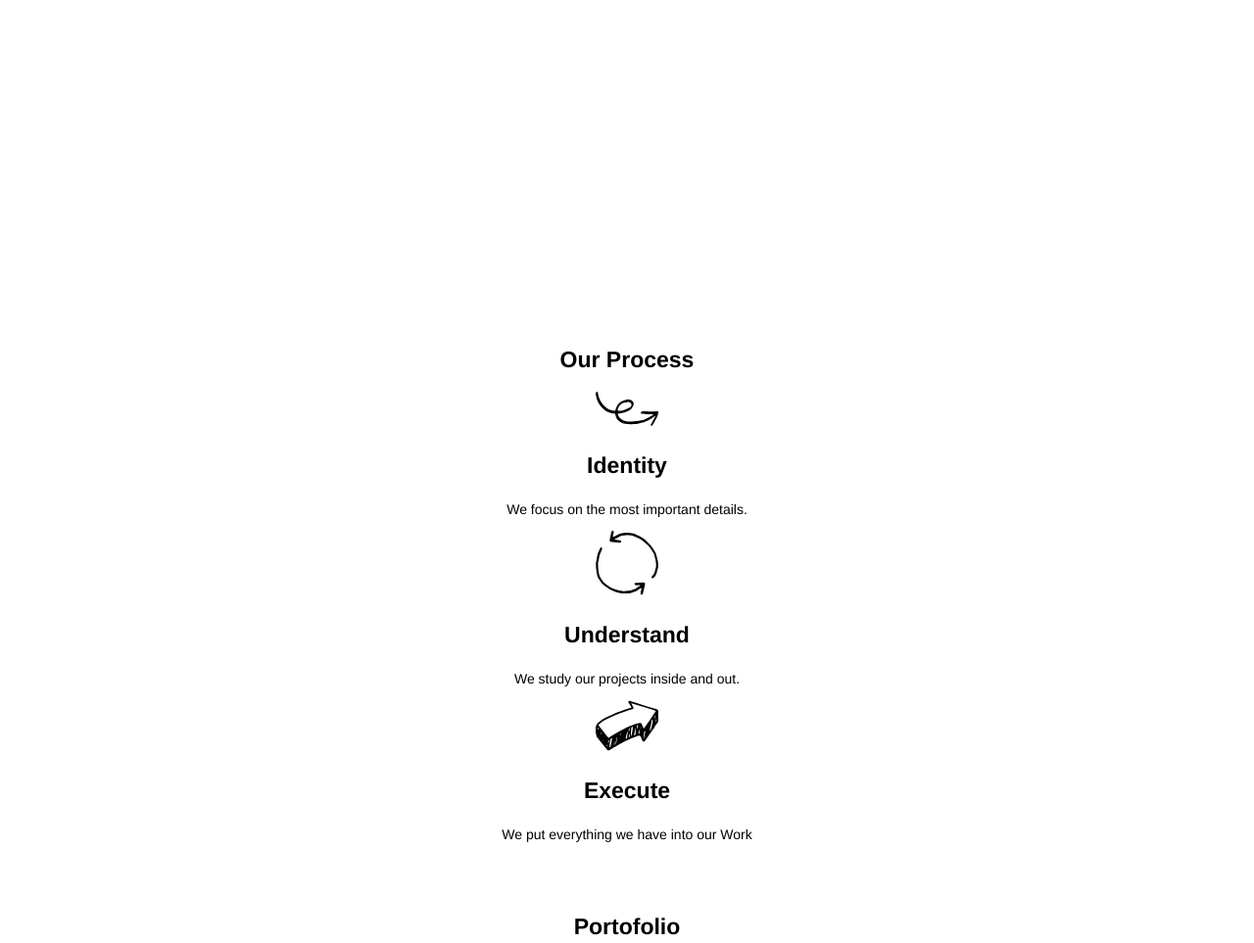
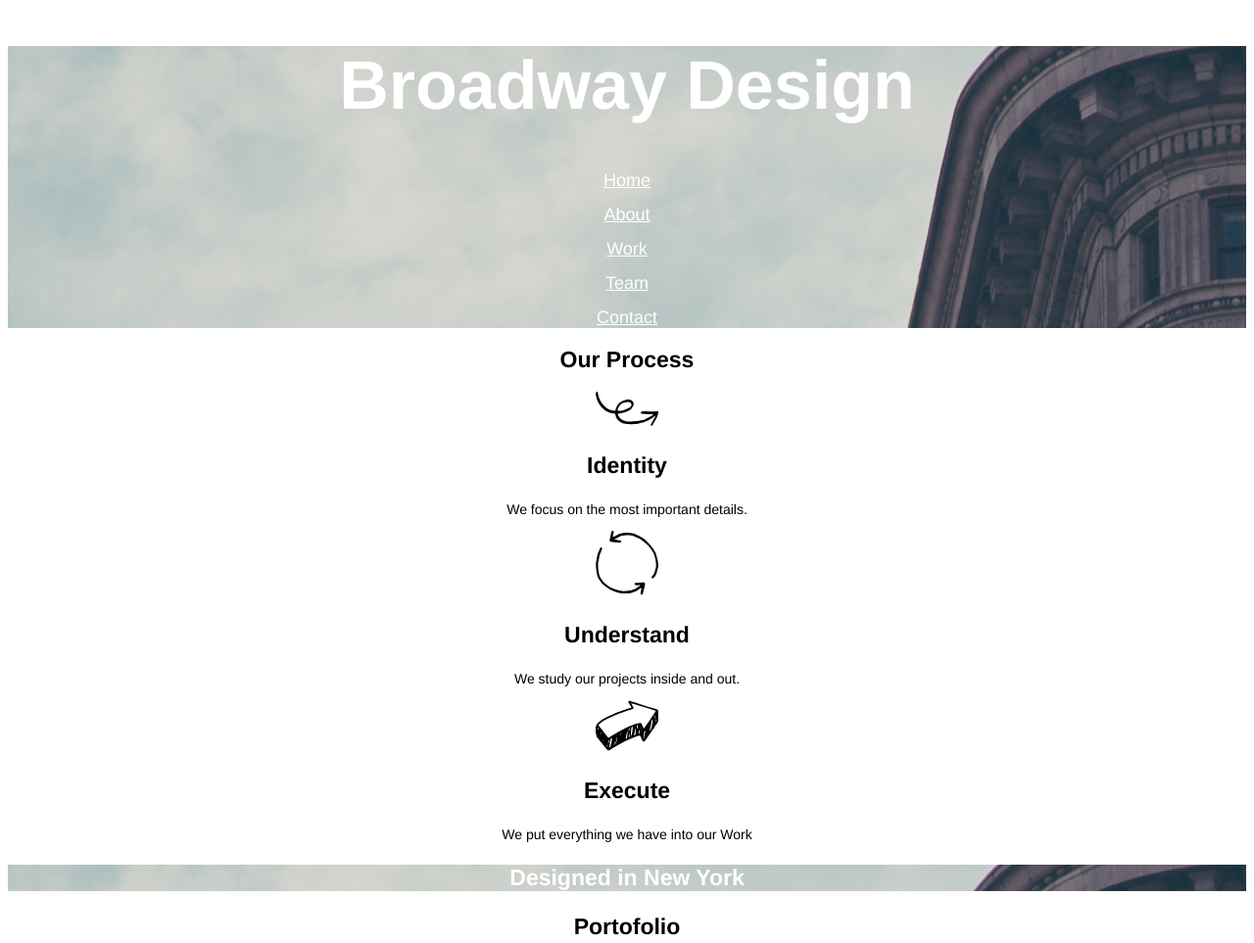
Before and after one commit to airflow101/broadway, a plain HTML site: page index.html in a window 1280 px wide. Shown: the top 963 px of the page at 98% size. Drawn offline with Linux system fonts and the light colour scheme.

Commit message:
Added background images

```diff
--- a/index.html
+++ b/index.html
@@ -6,7 +6,7 @@
     <link rel="stylesheet" href="resources/css/style.css">
   </head>
   <body>
-    <header>
+    <header class="background">
       <h1>Broadway Design</h1>
       <nav>
         <p><a href="#">Home</a></p>
@@ -32,7 +32,7 @@
     <p>We put everything we have into our Work</p>
 
     <footer>
-      <p class="title white">Designed in New York</p>
+      <p class="title white background">Designed in New York</p>
       <p class="title">Portofolio</p>
       <p>Coming Soon</p>
       <p class="title">Team</p>
--- a/resources/css/style.css
+++ b/resources/css/style.css
@@ -27,6 +27,10 @@ p {
   font-size: 14px;
 }
 
+.background{
+  background-image: url("../images/the-flatiron-building.png");
+}
+
 .title{
   font-size: 23px;
   font-weight: bold;
```
